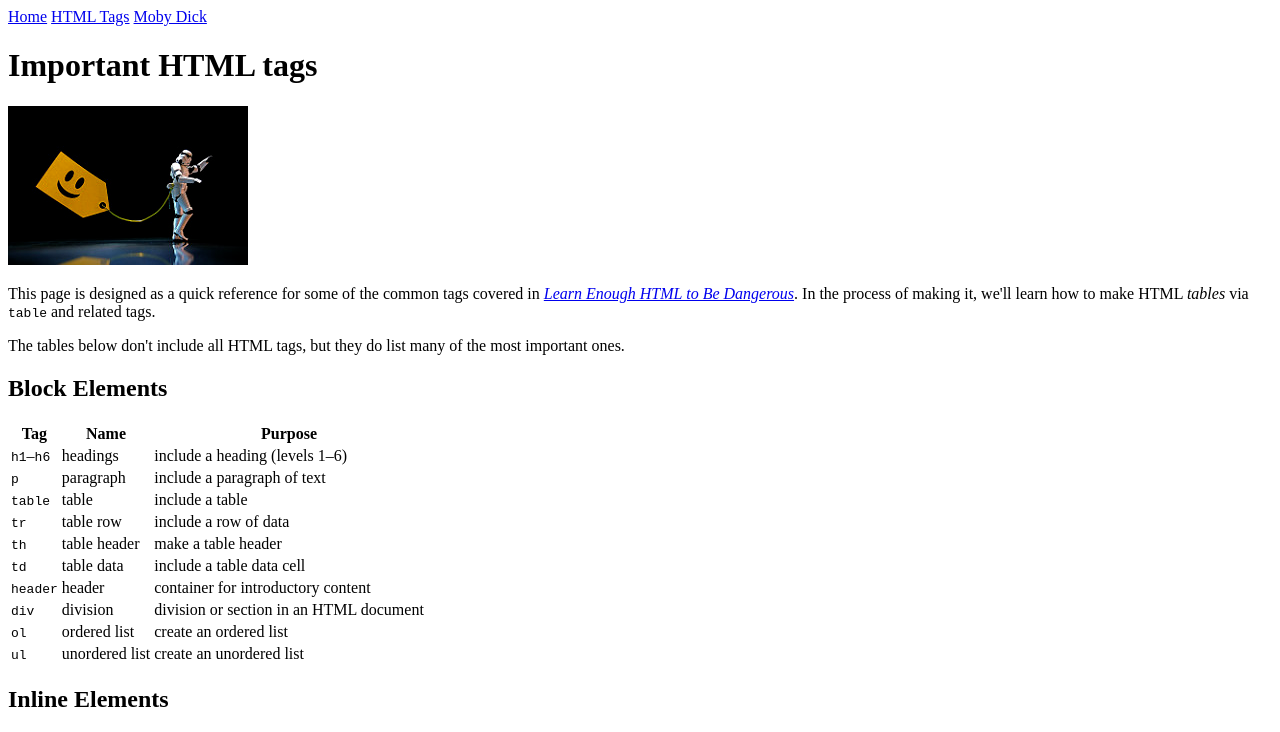
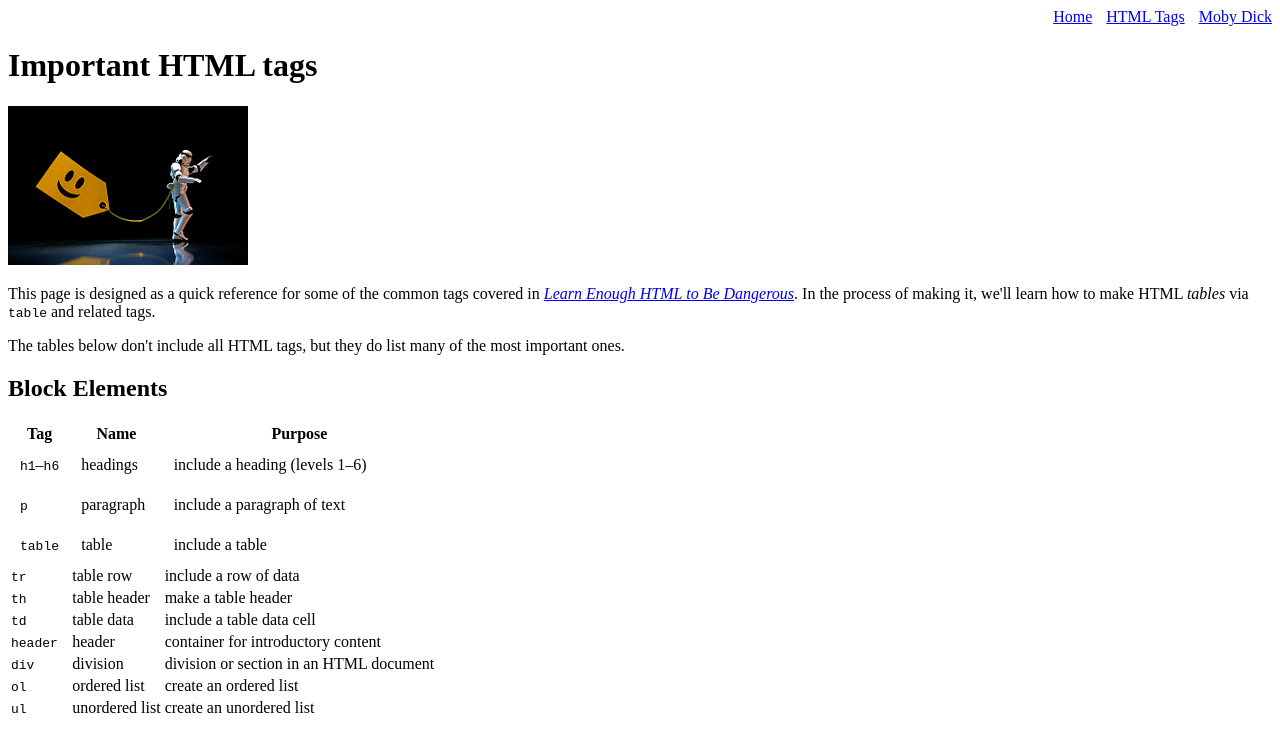
Before and after one commit to juandpineiro/sample_website, a plain HTML site: page tags.html in a window 1280 px wide. Shown: the top 732 px of the page. Drawn offline with Linux system fonts and the light colour scheme.

Commit message:
Add some inline style

```diff
--- a/tags.html
+++ b/tags.html
@@ -6,10 +6,10 @@
   </head>
   <body>
 
-    <div>
+    <div style="text-align: right;">
       <a href="index.html">Home</a>
-      <a href="tags.html">HTML Tags</a>
-      <a href="moby_dick.html">Moby Dick</a>
+      <a href="tags.html" style="margin: 0 0 0 10px;">HTML Tags</a>
+      <a href="moby_dick.html" style="margin: 0 0 0 10px;">Moby Dick</a>
     </div>
 
     <h1>Important HTML tags</h1>
@@ -40,19 +40,19 @@
         <th>Purpose</th>
       </tr>
       <tr>
-        <td><code>h1</code>&ndash;<code>h6</code></td>
-        <td>headings</td>
-        <td>include a heading (levels 1&ndash;6)</td>
+        <td style="padding: 10px;"><code>h1</code>&ndash;<code>h6</code></td>
+        <td style="padding: 10px;">headings</td>
+        <td style="padding: 10px;">include a heading (levels 1&ndash;6)</td>
       </tr>
       <tr>
-        <td><code>p</code></td>
-        <td>paragraph</td>
-        <td>include a paragraph of text</td>
+        <td style="padding: 10px;"><code>p</code></td>
+        <td style="padding: 10px;">paragraph</td>
+        <td style="padding: 10px;">include a paragraph of text</td>
       </tr>
       <tr>
-        <td><code>table</code></td>
-        <td>table</td>
-        <td>include a table</td>
+        <td style="padding: 10px;"><code>table</code></td>
+        <td style="padding: 10px;">table</td>
+        <td style="padding: 10px;">include a table</td>
       </tr>
       <tr>
         <td><code>tr</code></td>
```
Also changed, not shown: index.html (+19 -4 lines), moby_dick.html (+9 -10 lines).
